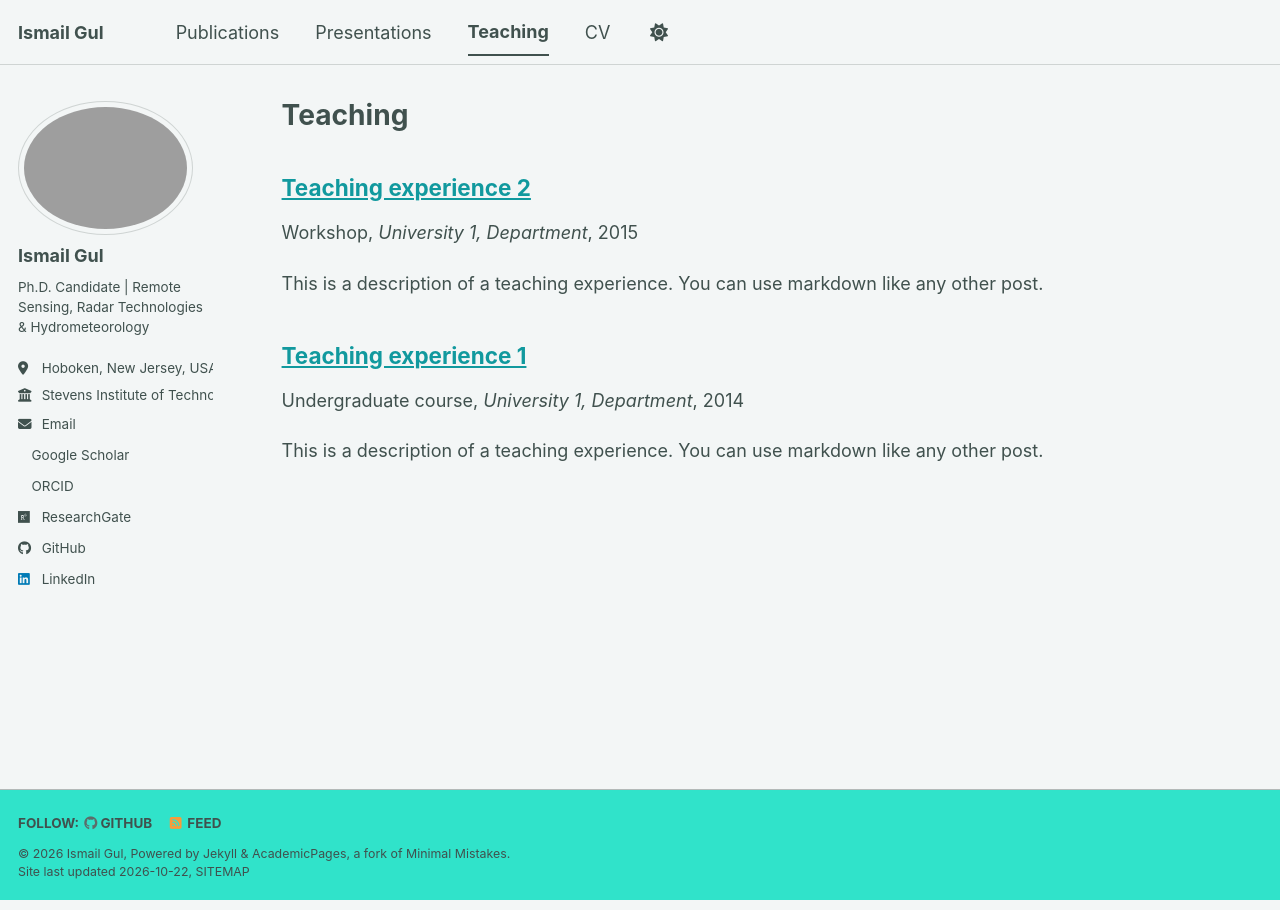
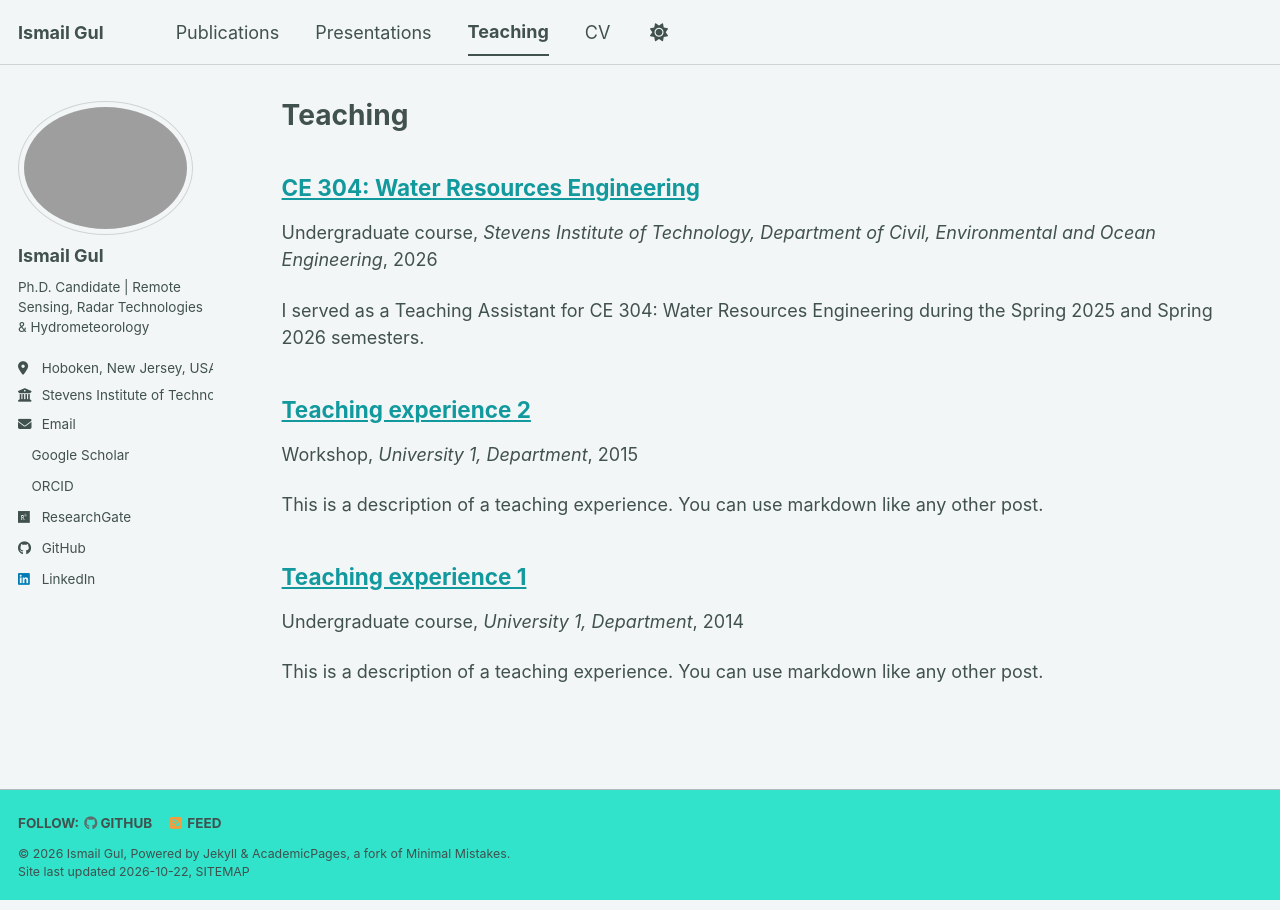
Before and after one commit to igul94/ismailgul.github.io, a Jekyll site: the page built from _pages/teaching.html, in a window 1280 px wide. Built offline with Jekyll 4.4.1, drawn with Linux system fonts in a browser that asks for light colours; a style sheet for code colours, icons or effects is not loaded.

Commit message:
Add CE 304 teaching entry
Add a teaching page for CE 304: Water Resources Engineering, including course topics, teaching assistant semesters, and the official course description link. Update the CIROH presentation venue name.

```diff
--- /dev/null
+++ b/_teaching/ce304-water-resources.md
@@ -0,0 +1,15 @@
+---
+title: "CE 304: Water Resources Engineering"
+collection: teaching
+type: "Undergraduate course"
+permalink: /teaching/ce304-water-resources/
+venue: "Stevens Institute of Technology, Department of Civil, Environmental and Ocean Engineering"
+date: 2026-01-01
+location: "Hoboken, New Jersey"
+---
+
+I served as a Teaching Assistant for CE 304: Water Resources Engineering during the Spring 2025 and Spring 2026 semesters.
+
+The course covers fundamental concepts in engineering hydrology, including precipitation analysis, rainfall–runoff relationships, hydrograph analysis, hydrologic and hydraulic routing, groundwater hydrology, and water resources planning and management.
+
+[Official Course Description](https://web.stevens.edu/catalog/archive/2023-2024/en/catalog/academic-catalog/courses/ce-civil-engineering/300/ce-304.html)
```
Also changed, not shown: _presentations/2025-ciroh-devcon.md (+1 -1 lines).
